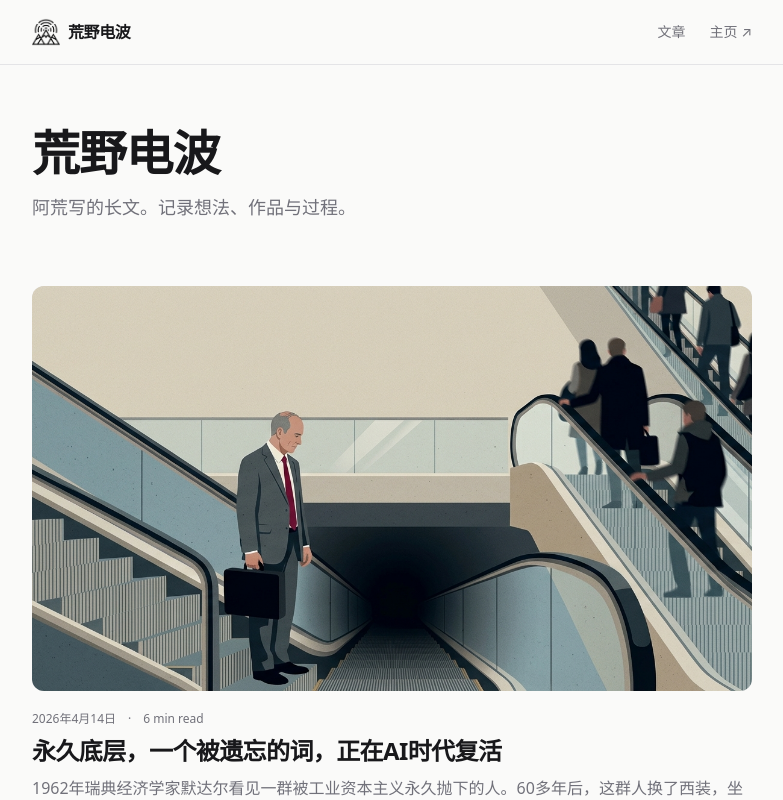
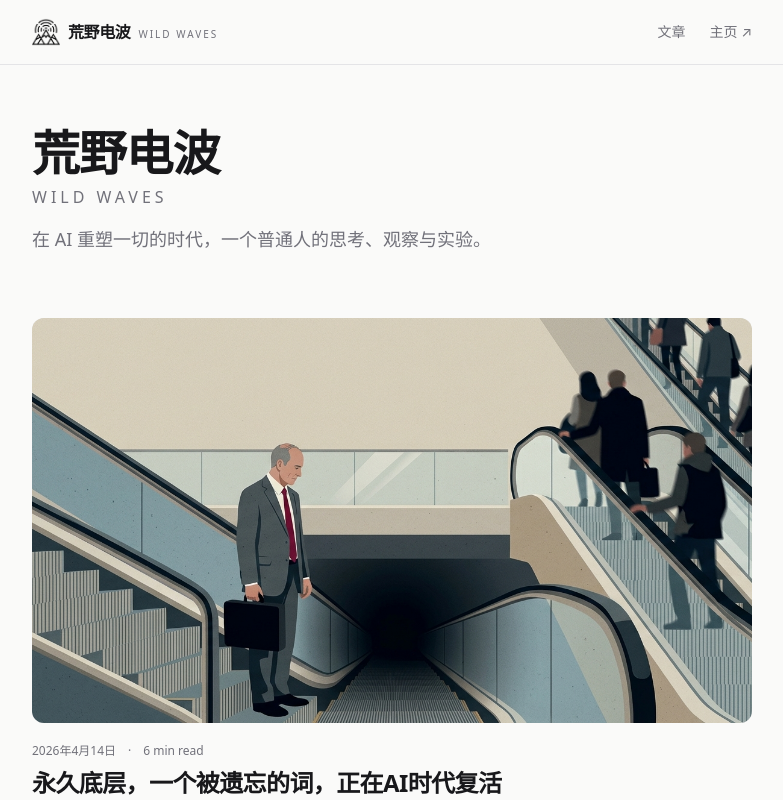
Before and after one commit to phoenixlwpapix/huangye-dianbo, a Next.js app: page / in a window 1280 px wide. Shown: the top 800 px of the page, without its empty margins (248-1031 px from the left). Built offline with nearby package versions, Linux system fonts and the light colour scheme.

Commit message:
feat: add WILD WAVES English title to header and navbar
Update homepage tagline to reflect AI-era personal thinking focus.

```diff
--- a/src/app/layout.tsx
+++ b/src/app/layout.tsx
@@ -36,8 +36,13 @@ export default function RootLayout({
                 className="dark:invert"
                 priority
               />
-              <span className="text-base font-semibold tracking-tight">
-                荒野电波
+              <span className="flex items-baseline gap-2">
+                <span className="text-base font-semibold tracking-tight">
+                  荒野电波
+                </span>
+                <span className="text-[10px] font-medium tracking-[0.2em] text-[var(--muted)]">
+                  WILD WAVES
+                </span>
               </span>
             </Link>
             <nav className="flex items-center gap-6 text-sm text-[var(--muted)]">
--- a/src/app/page.tsx
+++ b/src/app/page.tsx
@@ -16,11 +16,14 @@ export default function Home() {
   return (
     <div className="mx-auto max-w-3xl px-6 py-16">
       <section className="mb-16">
-        <h1 className="text-4xl md:text-5xl font-semibold tracking-tight mb-4">
+        <h1 className="text-4xl md:text-5xl font-semibold tracking-tight mb-2">
           荒野电波
         </h1>
+        <p className="text-sm md:text-base font-medium tracking-[0.25em] text-[var(--muted)] mb-4">
+          WILD WAVES
+        </p>
         <p className="text-[var(--muted)] text-lg leading-relaxed max-w-xl">
-          阿荒写的长文。记录想法、作品与过程。
+          在 AI 重塑一切的时代，一个普通人的思考、观察与实验。
         </p>
       </section>
 
```
